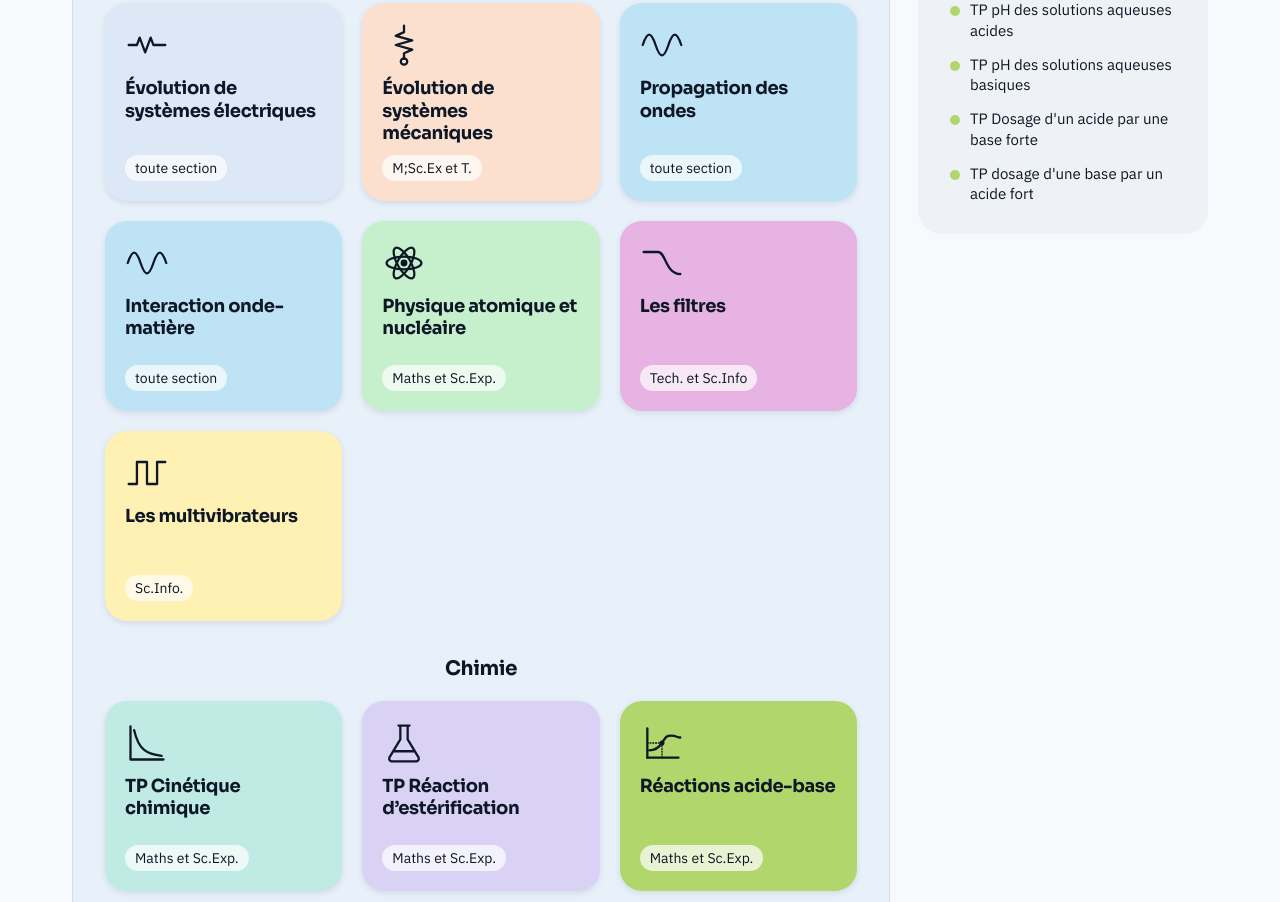
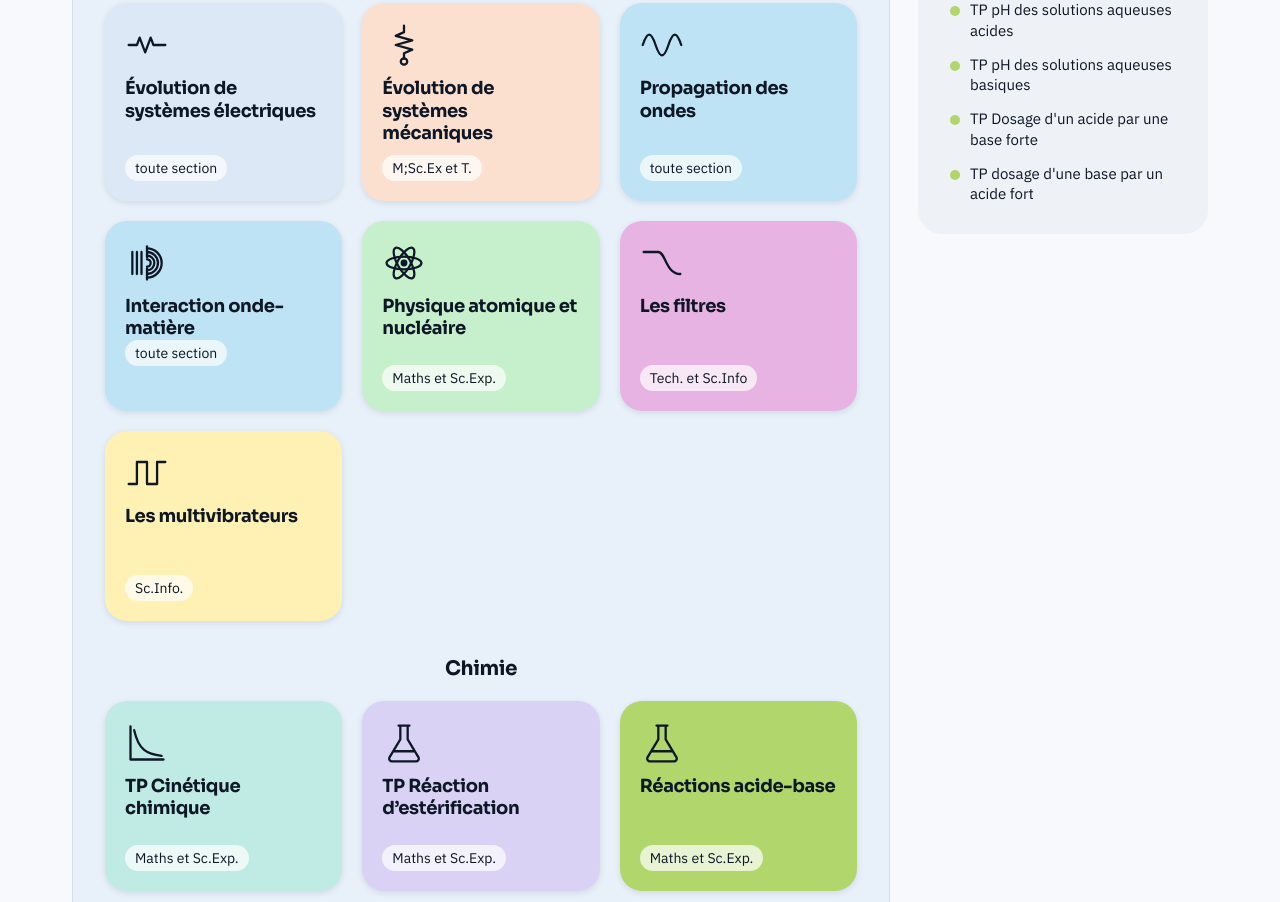
Before and after one commit to chrifmd/simphysique_site, a plain HTML site: page index.html in a window 1280 px wide. Shown: the part 1317-2219 px from the top of the page. Drawn offline with Linux system fonts and the light colour scheme.

Commit message:
Add files via upload

```diff
--- a/index.html
+++ b/index.html
@@ -165,24 +165,56 @@ img {
   <a class="card" href="https://chrifmd.github.io/sys_electriques/sys_electriques/index" style="--bg:#DCE8F5" data-k="condensateur bobine RC RL oscillations"><svg class="ic flow" viewBox="0 0 48 48" aria-hidden="true"><use href="#i-rc"/></svg><h4>Évolution de systèmes électriques</h4><span class="foot"><span class="chip">toute section</span><span class="go">Ouvrir ›</span></span></a>
   <a class="card" href="https://chrifmd.github.io/mecanique/sys_meca" style="--bg:#FBE0D0" data-k="mécaniques oscillateur pendule ressort"><svg class="ic tilt" viewBox="0 0 48 48" aria-hidden="true"><use href="#i-spring"/></svg><h4>Évolution de systèmes mécaniques</h4><span class="foot"><span class="chip">M;Sc.Ex et T.</span><span class="go">Ouvrir ›</span></span></a>
   <a class="card" href="https://chrifmd.github.io/onde/onde_corde" style="--bg:#BEE3F4" data-k="onde surface eau propagation"><svg class="ic flow" viewBox="0 0 48 48" aria-hidden="true"><use href="#i-wave"/></svg><h4>Propagation des ondes</h4><span class="foot"><span class="chip">toute section</span><span class="go">Ouvrir ›</span></span></a>
-  <a class="card" href="https://chrifmd.github.io/interactions/diffraction" style="--bg:#BEE3F4" data-k="intéraction onde-matière"><svg class="ic flow" viewBox="0 0 48 48" aria-hidden="true"><use href="#i-wave"/></svg><h4>Interaction onde-matière</h4><span class="foot"><span class="chip">toute section</span><span class="go">Ouvrir ›</span></span></a>
+  <a class="card" href="https://chrifmd.github.io/interactions/diffraction" style="--bg:#BEE3F4" data-k="intéraction onde-matière"><svg class="ic flow" viewBox="0 0 48 48" aria-hidden="true" fill="none" stroke="currentColor" stroke-width="2">
+  <!-- Mur / Obstacle vertical avec une fente au centre (entre y=18 et y=30) -->
+  <path d="M24 6v12" />
+  <path d="M24 30v12" />
+
+  <!-- Fronts d'onde incidents rectilignes verticaux (gauche) -->
+  <path d="M8 12v24" />
+  <path d="M13 12v24" />
+  <path d="M18 12v24" />
+
+  <!-- Ondes diffractées : demi-cercles parfaits positionnés à droite de la fente (x=24) -->
+  <path d="M24 20a4 4 0 0 1 0 8" />
+  <path d="M24 16a8 8 0 0 1 0 16" />
+  <path d="M24 12a12 12 0 0 1 0 24" />
+  <path d="M24 8a16 16 0 0 1 0 32" />
+</svg>
+  <!-- Mur / Obstacle vertical avec une fente au centre (entre y=18 et y=30) -->
+  <path d="M24 6v12" />
+  <path d="M24 30v12" />
+
+  <!-- Fronts d'onde incidents rectilignes verticaux (gauche) -->
+  <path d="M8 12v24" />
+  <path d="M13 12v24" />
+  <path d="M18 12v24" />
+
+  <!-- Ondes diffractées : demi-cercles complets s'étalant vers la droite (de -90° à +90°) -->
+  <path d="M24 24m-4,4a5.66 5.66 0 0 1 0 -8" />
+  <path d="M24 24m-8,8a11.31 11.31 0 0 1 0 -16" />
+  <path d="M24 24m-12,12a16.97 16.97 0 0 1 0 -24" />
+</svg>
+  <!-- Mur / Obstacle vertical avec une fente au centre (entre y=20 et y=28) -->
+  <path d="M22 6v14" />
+  <path d="M22 28v14" />
+
+  <!-- Fronts d'onde incidents rectilignes (gauche) -->
+  <path d="M8 12h8" />
+  <path d="M8 24h8" />
+  <path d="M8 36h8" />
+
+  <!-- Ondes diffractées (arcs de cercle se propageant à travers la fente à droite) -->
+  <path d="M24 20a4 4 0 0 1 4 4" />
+  <path d="M24 16a8 8 0 0 1 8 8" />
+  <path d="M24 12a12 12 0 0 1 12 12" />
+  <path d="M24 8a16 16 0 0 1 16 16" />
+</svg><h4>Interaction onde-matière</h4><span class="foot"><span class="chip">toute section</span><span class="go">Ouvrir ›</span></span></a>
   <a class="card" href="https://chrifmd.github.io/Quantification/accueil" style="--bg:#C6EFCB" data-k="quantification énergie atome noyau"><svg class="ic spin" viewBox="0 0 48 48" aria-hidden="true"><use href="#i-atom"/></svg><h4>Physique atomique et nucléaire</h4><span class="foot"><span class="chip">Maths et Sc.Exp.</span><span class="go">Ouvrir ›</span></span></a>
   <a class="card" href="https://chrifmd.github.io/filtres/index" style="--bg:#E7B3E3" data-k="filtres"><svg class="ic flow" viewBox="0 0 48 48" aria-hidden="true"><use href="#i-filter"/></svg><h4>Les filtres</h4><span class="foot"><span class="chip">Tech. et Sc.Info</span><span class="go">Ouvrir ›</span></span></a>
   <a class="card" href="https://chrifmd.github.io/multivibrateurs/" style="--bg:#FFF0B3" data-k="multivibrateurs"><svg class="ic flow" viewBox="0 0 48 48" aria-hidden="true"><use href="#i-square"/></svg><h4>Les multivibrateurs</h4><span class="foot"><span class="chip">Sc.Info.</span><span class="go">Ouvrir ›</span></span></a>
 </div>
-<h3 id="chimie">Chimie</h3><div class="grid"><a class="card" href="https://chrifmd.github.io/Chimie/tp_cinetique" style="--bg:#BFEBE4" data-k="cinétique chimique TP"><svg class="ic flow" viewBox="0 0 48 48" aria-hidden="true"><use href="#i-decay"/></svg><h4>TP Cinétique chimique</h4><span class="foot"><span class="chip">Maths et Sc.Exp.</span><span class="go">Ouvrir ›</span></span></a><a class="card" href="https://chrifmd.github.io/Chimie/esterification" style="--bg:#D9D2F5" data-k="estérification TP"><svg class="ic tilt" viewBox="0 0 48 48" aria-hidden="true"><use href="#i-flask"/></svg><h4>TP Réaction d’estérification</h4><span class="foot"><span class="chip">Maths et Sc.Exp.</span><span class="go">Ouvrir ›</span></span></a><a class="card" href="https://chrifmd.github.io/Chimie/index" style="--bg:#b1d66b" data-k="acide-base"><svg class="ic tilt" viewBox="0 0 48 48" aria-hidden="true" fill="none" stroke="currentColor" stroke-width="2" stroke-linecap="round" stroke-linejoin="round">
-    <!-- Axes du repère -->
-    <path d="M8 40h34" />
-    <path d="M8 8v32" />
-
-    <!-- Courbe sigmoïde du pH = f(Vb) -->
-    <path d="M10 32c6 0 10-2 14-8s4-8 10-8 6 2 10 2" stroke-width="2.5" />
-
-    <!-- Point d'équivalence E et point d'inflexion en pointillés -->
-    <path d="M24 24v16" stroke-dasharray="1 2" stroke-width="1.5" />
-    <path d="M8 24h16" stroke-dasharray="1 2" stroke-width="1.5" />
-    <circle cx="24" cy="24" r="1.5" fill="currentColor" />
-</svg><h4>Réactions acide-base</h4><span class="foot"><span class="chip">Maths et Sc.Exp.</span><span class="go">Ouvrir ›</span></span></a></div>
+<h3 id="chimie">Chimie</h3><div class="grid"><a class="card" href="https://chrifmd.github.io/Chimie/tp_cinetique" style="--bg:#BFEBE4" data-k="cinétique chimique TP"><svg class="ic flow" viewBox="0 0 48 48" aria-hidden="true"><use href="#i-decay"/></svg><h4>TP Cinétique chimique</h4><span class="foot"><span class="chip">Maths et Sc.Exp.</span><span class="go">Ouvrir ›</span></span></a><a class="card" href="https://chrifmd.github.io/Chimie/esterification" style="--bg:#D9D2F5" data-k="estérification TP"><svg class="ic tilt" viewBox="0 0 48 48" aria-hidden="true"><use href="#i-flask"/></svg><h4>TP Réaction d’estérification</h4><span class="foot"><span class="chip">Maths et Sc.Exp.</span><span class="go">Ouvrir ›</span></span></a><a class="card" href="https://chrifmd.github.io/Chimie/index" style="--bg:#b1d66b" data-k="acide-base"><svg class="ic tilt" viewBox="0 0 48 48" aria-hidden="true"><use href="#i-flask"/></svg><h4>Réactions acide-base</h4><span class="foot"><span class="chip">Maths et Sc.Exp.</span><span class="go">Ouvrir ›</span></span></a></div>
 <p id="none" hidden>Aucune simulation ne correspond à votre recherche.</p></section>
 
 <h3 style="color: #012741;">Application android:</h3>
```
